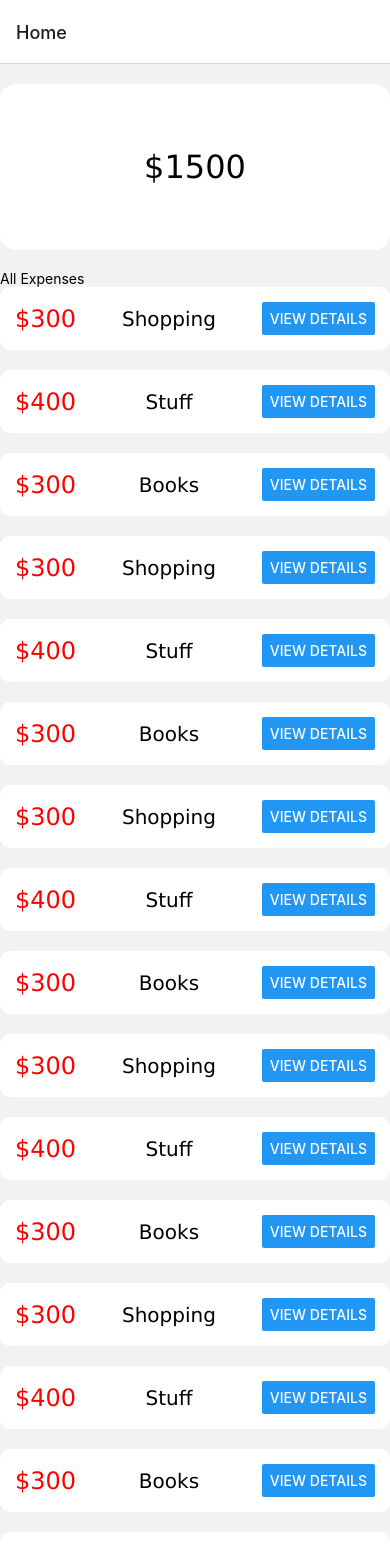
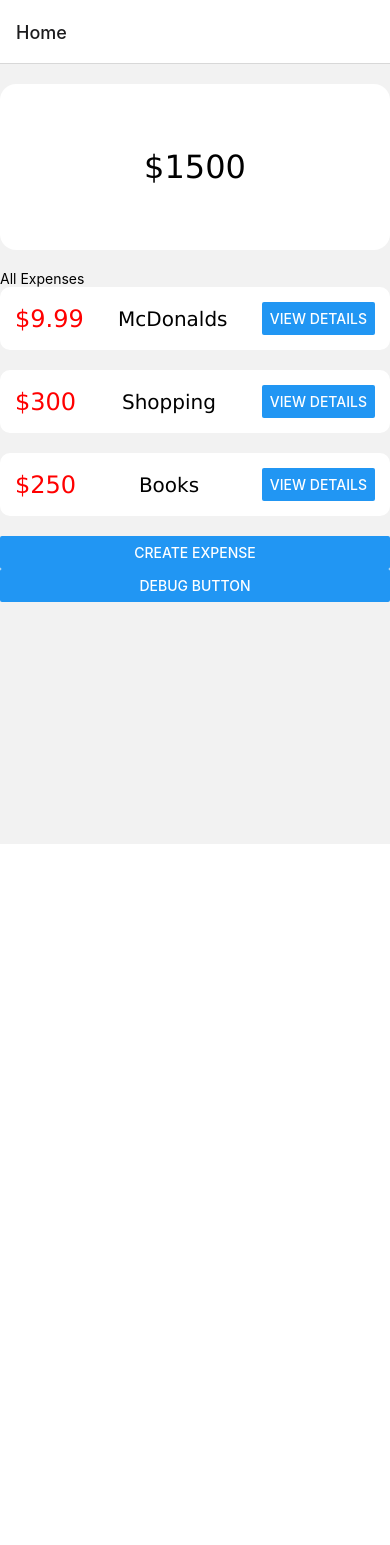
Before and after one commit to tern0004/P2-Final-App, a React Native app: screen / in a window 390 px wide. Shown: the top 1545 px of the page. After the commit the page ends 844 px from the top, so only its background shows below. Built offline with nearby package versions, Linux system fonts and the light colour scheme.

Commit message:
- Inherited from main - Added Dynamic elements - Added new screens

```diff
--- a/App.js
+++ b/App.js
@@ -1,24 +1,34 @@
+import { StatusBar } from 'expo-status-bar';
 import React from 'react';
-import { useState, useEfect } from 'react';
 import { NavigationContainer } from "@react-navigation/native"
 import { createStackNavigator } from '@react-navigation/stack';
-
 import HomeScreen from './screens/HomeScreen';
+import CreateExpenseScreen from './screens/CreateExpenseScreen'
+import { useState, useEfect } from 'react';
+import { createBottomTabNavigator } from '@react-navigation/bottom-tabs'
 import ExpenseDetails from "./screens/ExpenseDetails";
-
 
 const Stack = createStackNavigator()
 
 export default function App() {
-  const [expenses, setExpenses] = useState([])
+    const [expenses, setExpenses] = useState([{id: 0, title: "McDonalds", price: 9.99}, {id: 1, title: "Shopping", price: 300}, {id: 2, title: "Books", price: 250}])
+
+    const addExpense = (item) => {
+        setExpenses([...expenses, item])
+    }
 
 
-  return (
-    <NavigationContainer>
-      <Stack.Navigator initialRouteName="Home">
-        <Stack.Screen name = "Home" component={HomeScreen} />
-        <Stack.Screen name = "ExpenseDetails" component={ExpenseDetails} />
-      </Stack.Navigator>
-    </NavigationContainer>
-  );
+    return (
+        <NavigationContainer>
+            <Stack.Navigator initialRouteName='Home'>
+                <Stack.Screen name = 'Home' >
+                    {(props) => <HomeScreen { ...props } expenses = {expenses}/>}
+                </Stack.Screen>
+                <Stack.Screen name = 'CreateExpense'  >
+                    {(props) => <CreateExpenseScreen {...props} addExpense = {addExpense} expenses = {expenses} />}
+                </Stack.Screen>
+                <Stack.Screen name='ExpenseDetails' component={ExpenseDetails} />
+            </Stack.Navigator>
+        </NavigationContainer>
+    );
 }
--- a/components/ExpenseItem.js
+++ b/components/ExpenseItem.js
@@ -4,7 +4,7 @@ import {StyleSheet, Text, View, Button} from 'react-native';
 function ExpenseItem ( props, { navigation }) {
     return (
         <View style={styles.item}>
-            <Text style={styles.itemMoney}>{props.money}</Text>
+            <Text style={styles.itemMoney}>${props.price}</Text>
             <Text style={styles.itemTitle}>{props.title}</Text>
             <Button style={styles.itemDetails} title='View Details' onPress={() => {navigation.navigate('ExpenseDetails')}}/>
         </View>
--- a/components/ExpenseList.js
+++ b/components/ExpenseList.js
@@ -1,38 +1,25 @@
 import React from 'react';
-import {Text, SafeAreaView} from "react-native";
+import {Text, SafeAreaView, FlatList} from "react-native";
 import ExpenseItem from "./ExpenseItem";
 
 
-function ExpenseList() {
+function ExpenseList(props) {
+
+        console.log(props.expensesData)
     return (
         <SafeAreaView>
-            <ExpenseItem money={'$300'} title={'Shopping'}/>
-            <ExpenseItem money={'$400'} title={'Stuff'}/>
-            <ExpenseItem money={'$300'} title={'Books'}/>
-            <ExpenseItem money={'$300'} title={'Shopping'}/>
-            <ExpenseItem money={'$400'} title={'Stuff'}/>
-            <ExpenseItem money={'$300'} title={'Books'}/>
-            <ExpenseItem money={'$300'} title={'Shopping'}/>
-            <ExpenseItem money={'$400'} title={'Stuff'}/>
-            <ExpenseItem money={'$300'} title={'Books'}/>
-            <ExpenseItem money={'$300'} title={'Shopping'}/>
-            <ExpenseItem money={'$400'} title={'Stuff'}/>
-            <ExpenseItem money={'$300'} title={'Books'}/>
-            <ExpenseItem money={'$300'} title={'Shopping'}/>
-            <ExpenseItem money={'$400'} title={'Stuff'}/>
-            <ExpenseItem money={'$300'} title={'Books'}/>
-            <ExpenseItem money={'$300'} title={'Shopping'}/>
-            <ExpenseItem money={'$400'} title={'Stuff'}/>
-            <ExpenseItem money={'$300'} title={'Books'}/>
-            <ExpenseItem money={'$300'} title={'Shopping'}/>
-            <ExpenseItem money={'$400'} title={'Stuff'}/>
-            <ExpenseItem money={'$300'} title={'Books'}/>
-            <ExpenseItem money={'$300'} title={'Shopping'}/>
-            <ExpenseItem money={'$400'} title={'Stuff'}/>
-            <ExpenseItem money={'$300'} title={'Books'}/>
-            <ExpenseItem money={'$300'} title={'Shopping'}/>
-            <ExpenseItem money={'$400'} title={'Stuff'}/>
-            <ExpenseItem money={'$300'} title={'Books'}/>
+
+                <FlatList
+                    data={ props.expensesData }
+                    renderItem={({ item }) => <ExpenseItem price={ item.price } title={ item.title } /> }
+                    keyExtractor={(item) => item.id}
+                />
+
+                {/*
+                        <ExpenseItem money={'$300'} title={'Shopping'}/>
+                        <ExpenseItem money={'$400'} title={'Stuff'}/>
+                         <ExpenseItem money={'$300'} title={'Books'}/>
+                */}
 
         </SafeAreaView>
     );
--- /dev/null
+++ b/screens/CreateExpenseScreen.js
@@ -0,0 +1,85 @@
+import React from 'react'
+import { View, Text, StyleSheet, TextInput, Keyboard, ScrollView, SafeAreaView, Button} from 'react-native';
+import { StatusBar } from 'expo-status-bar';
+import { useState, useEffect } from 'react';
+
+
+export default function CreateExpenseScreen( { route, navigation, addExpense }) {
+
+
+    const [title, onChangeTitle] = useState("")
+    const [price, onChangePrice] = useState(null)
+    // const [date, setDate] = useState(null)
+    // const [date, setDate] = useState(route.params.id)
+
+    // console.log(route)
+    // console.log(route)
+    // console.log(navigation)
+    // console.log(addExpense)
+
+    const onSubmit = (ev) => {
+        let newDate = Date.now()
+        addExpense({id: newDate, title, price})
+        onChangeTitle("")
+        onChangePrice(null)
+        // setDate(null)
+        navigation.navigate('Home')
+    }
+
+    // console.log(navigation)
+
+
+
+    return (
+        <SafeAreaView style={styles.container}>
+            <ScrollView style={styles.scrollView}>
+                <Text>Expense Screen</Text>
+                <StatusBar style="auto" />
+                <TextInput
+                    style={styles.input}
+                    onChangeText = {onChangeTitle}
+                    value = {title}
+                    placeholder= "enter expense name"
+                />
+
+                <TextInput
+                    style={styles.input}
+                    onChangeText = {onChangePrice}
+                    value = {price}
+                    placeholder= "enter expense value"
+                    keyboardType = "numeric"
+                />
+
+                <Button
+                    title = {"submit"}
+                    onPress = { () => {
+                        onSubmit()
+                    }}
+                />
+
+
+
+            </ScrollView>
+        </SafeAreaView>
+    )
+}
+
+const styles = StyleSheet.create({
+    container: {
+        flex: 1,
+        backgroundColor: '#fff',
+        // alignItems: 'center',
+        // justifyContent: 'center',
+
+    },
+    input: {
+        height: 40,
+        margin: 12,
+        borderWidth: 1,
+        padding: 10,
+    },
+    scrollView: {
+        backgroundColor: 'pink',
+        marginHorizontal: 20
+    }
+});
--- a/screens/HomeScreen.js
+++ b/screens/HomeScreen.js
@@ -1,18 +1,44 @@
-import React from 'react';
-import { SafeAreaView, Text, ScrollView } from 'react-native';
+import React from 'react'
+import { View, Text, StyleSheet, Button, FlatList, SafeAreaView } from 'react-native';
+import { StatusBar } from 'expo-status-bar';
+import TotalExpense from "../components/TotalExpense";
 import ExpenseList from "../components/ExpenseList";
-import TotalExpense from "../components/TotalExpense";
 
-function HomeScreen() {
+export default function HomeScreen( { navigation, route, expenses } ) {
+
+    //console.log(expenses)
+
     return (
-        <SafeAreaView>
+        <SafeAreaView style={styles.container}>
             <TotalExpense/>
             <Text>All Expenses</Text>
-            <ScrollView>
-                <ExpenseList/>
-            </ScrollView>
+            <ExpenseList expensesData={expenses}/>
+
+            <Button title="Create expense" onPress = {() => {
+                navigation.navigate('CreateExpense')
+            }}
+            />
+            <Button title="Debug Button" onPress = {() => {
+                navigation.navigate('ExpenseDetails')
+            }}
+            />
+            <StatusBar style="auto" />
         </SafeAreaView>
-    );
+    )
 }
 
-export default HomeScreen;
+function Expense( {expense} ){
+    return (
+        <View>
+            <Text>{expense.item.title}</Text>
+            <Text>{expense.item.price}</Text>
+        </View>
+    )
+}
+
+const styles = StyleSheet.create({
+    container: {
+
+    },
+
+});
```
